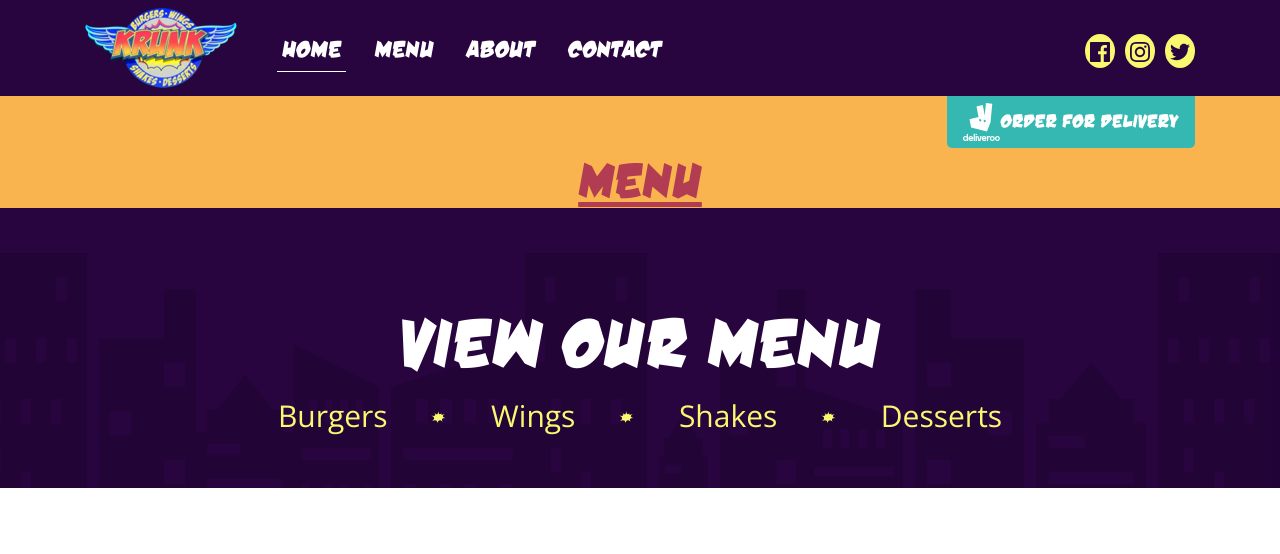
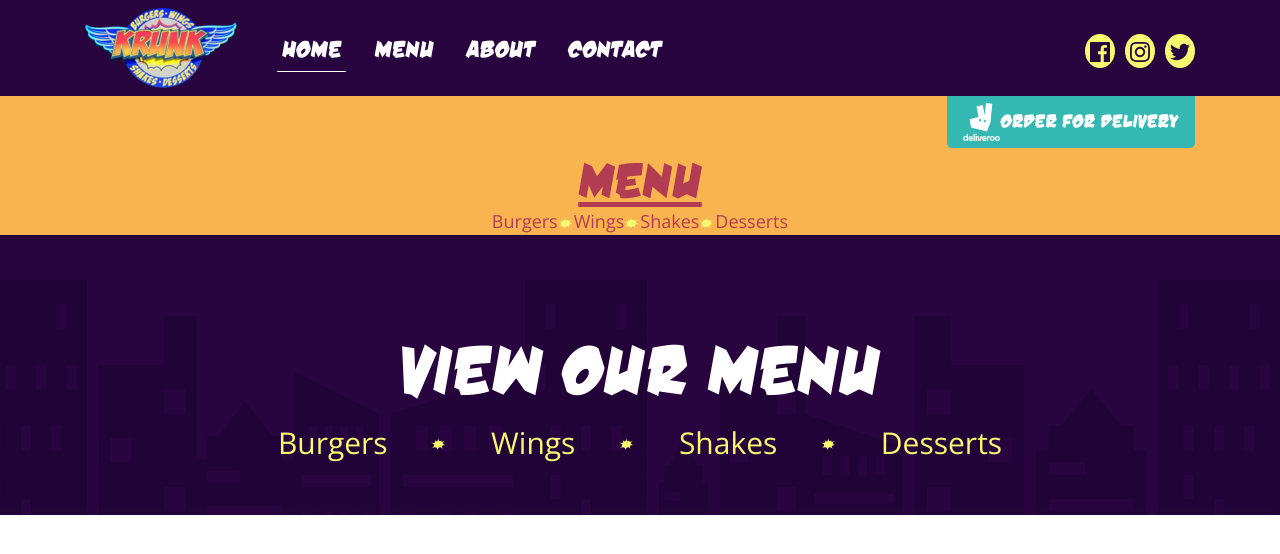
Before and after one commit to iamcstlouis/krunk-burgers-site, a Vue app: page /menu in a window 1280 px wide. Shown: the top 554 px of the page. Built offline with nearby package versions, Linux system fonts and the light colour scheme.

Commit message:
Adds SubMenu component

```diff
--- a/src/components/DeliverooWidget.vue
+++ b/src/components/DeliverooWidget.vue
@@ -96,7 +96,6 @@ export default {
 
     a {
       color: #fff;
-      // opacity: .7;
     }
   }
 }
--- a/src/components/HomePageHero.vue
+++ b/src/components/HomePageHero.vue
@@ -6,7 +6,7 @@
           <div class="content">
             <!-- <div class="hdr-n-info"> -->
             <h1 class="meal-deals-hdr">Meal Deals</h1>
-            <span>Meals served with regular fires and a soft drink</span>
+            <span>Meals served with regular fries and a soft drink</span>
             <!-- </div> -->
             <div class="featured-meal">
               <img
--- /dev/null
+++ b/src/components/SubMenu.vue
@@ -0,0 +1,52 @@
+<template>
+  <div class="sub-menu">
+    <div class="container">
+          <div class="links">
+            <router-link to="/burgers">Burgers</router-link>
+            <span
+              ><img
+                src="./../assets/icn_footer_menu_bang.svg"
+                alt=""
+                class="separator"
+            /></span>
+            <router-link to="/wings">Wings</router-link>
+            <span
+              ><img
+                src="./../assets/icn_footer_menu_bang.svg"
+                alt=""
+                class="separator"
+            /></span>
+            <router-link to="/shakes">Shakes</router-link>
+            <span
+              ><img
+                src="./../assets/icn_footer_menu_bang.svg"
+                alt=""
+                class="separator"
+            /></span>
+            <router-link to="/desserts">Desserts</router-link>
+          </div>
+    </div>
+  </div>
+</template>
+
+<script>
+export default {
+    name: "SubMenu"
+}
+</script>
+
+<style lang="scss" scoped>
+.sub-menu {
+    .container {
+
+        .links {
+             a {
+            color: #b23c52 !important;
+            font-size: 18px;
+            }
+        }
+
+    }
+}
+
+</style>
--- a/src/views/Menu.vue
+++ b/src/views/Menu.vue
@@ -5,30 +5,32 @@
       <DeliverooWidget />
 
       <h1>Menu</h1>
+      <SubMenu />
     </div>
   </div>
 </template>
 
 <script>
 import DeliverooWidget from "@/components/DeliverooWidget.vue";
+import SubMenu from "@/components/SubMenu.vue";
 
 export default {
   name: "Menu",
   components: {
-    DeliverooWidget
+    DeliverooWidget,
+    SubMenu
   }
 };
 </script>
 
 <style lang="scss" scoped>
 .menu {
-    background-color: #F9B450;
+  background-color: #f9b450;
 
   .container {
-
     h1 {
       font-size: 5rem;
-            color: #B23C52;
+      color: #b23c52;
       text-decoration: underline;
       margin-bottom: 0;
     }
```
Lines whose indentation alone changed are shown as unchanged.
